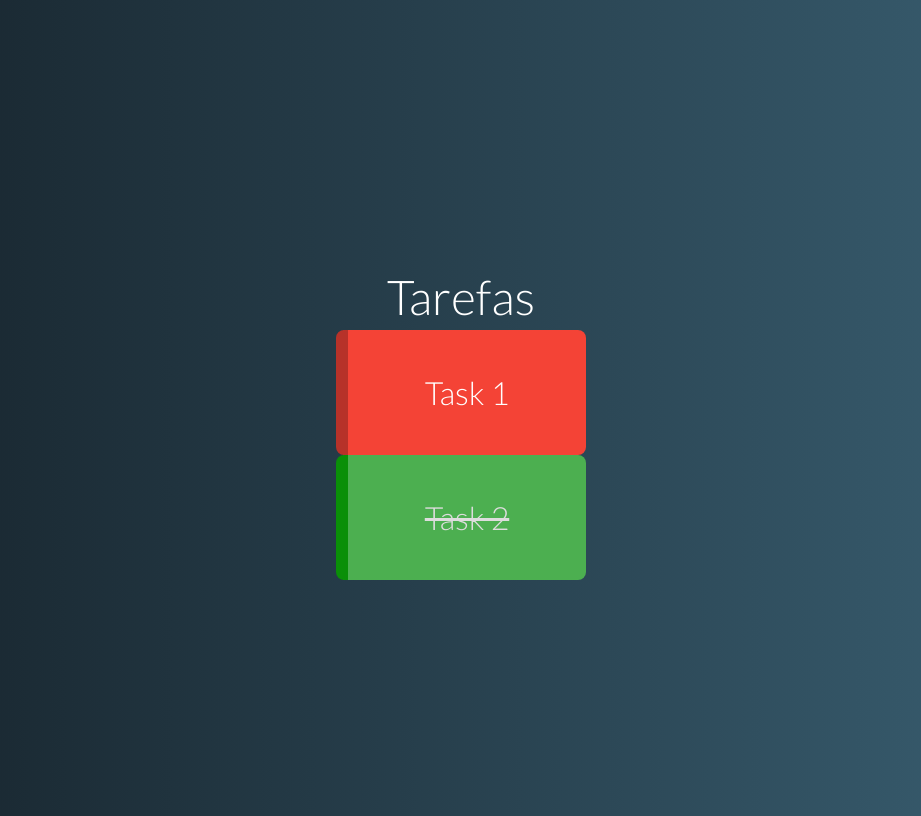
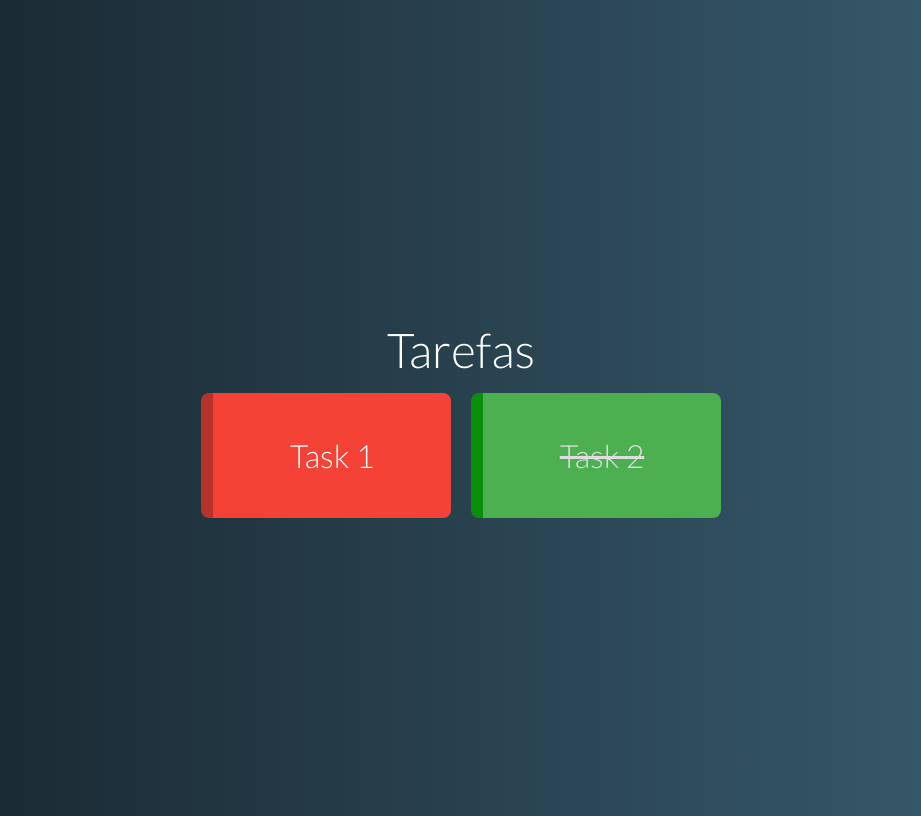
Before and after one commit to pierry01/vue-tasks-again, a Vue app: page / in a window 1280 px wide. Shown: the whole page, without its empty margins (179-1100 px from the left). Built offline with nearby package versions, Linux system fonts and the light colour scheme.

Commit message:
tasks component 2

```diff
--- a/src/components/Tasks.vue
+++ b/src/components/Tasks.vue
@@ -1,6 +1,10 @@
 <template>
   <div class="tasks">
-    <Task v-for="task in tasks" :key="task.title" :task="task" />
+    <template v-if="tasks.length">
+      <Task v-for="task in tasks" :key="task.title" :task="task" />
+    </template>
+
+    <p v-else class="no-task">Sua vida está em dia :)</p>
   </div>
 </template>
 
@@ -19,4 +23,19 @@
 </script>
 
 <style>
+.tasks {
+  display: flex;
+  justify-content: center;
+  align-items: center;
+  flex-wrap: wrap;
+}
+
+.tasks .task {
+  margin: 10px;
+}
+
+.no-task {
+  color: #AAA;
+  font-size: 1.7rem;
+}
 </style>
```
